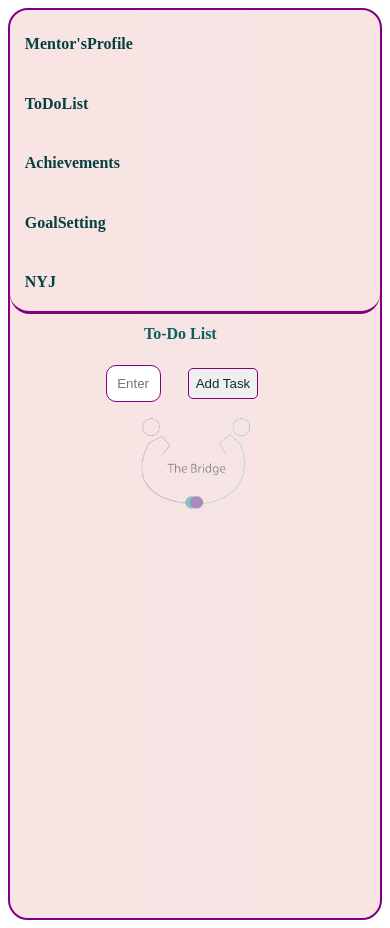
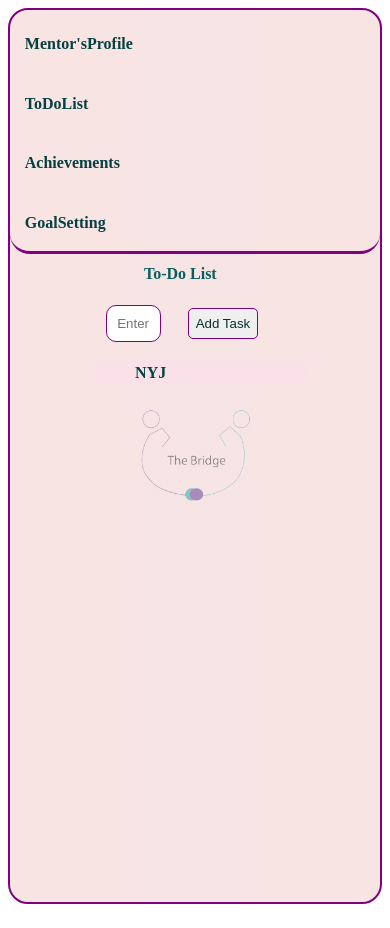
Before and after one commit to priscilla-mikisa/mentorshipProgram, a plain HTML site: page To-Do.html in a window 390 px wide. Drawn offline with Linux system fonts and the light colour scheme.

Commit message:
added a link

```diff
--- a/To-Do.html
+++ b/To-Do.html
@@ -15,14 +15,14 @@
     <h3><a href="To-Do.html" class="nav">ToDoList</a></h3>
     <h3><a href="achievements.html" class="nav">Achievements</a></h3>
     <h3><a href="goals.html" class="nav">GoalSetting</a></h3>
-    <h3><a href="NYJ.html" class="nav">NYJ</a></h3>
     </div>
         </div>
     <div class="toDo">
     <h1 class="toDoTitle">To-Do List</h1>
     <input type="text" id="addTask" placeholder="Enter what you want to do.....">
     <button id="addButton">Add Task</button>
-    <ul id="ToDo"></ul>
+    <ul id="ToDo"><li>    <h3><a href="NYJ.html" class="NYJnav">NYJ</a></h3>
+    </li></ul>
     </div>
     </div>
     <script>
--- a/toDo.css
+++ b/toDo.css
@@ -105,6 +105,11 @@ button{
         color: rgb(5, 65, 65);
         font-size: 1rem;
     }
+    .NYJnav{
+        text-decoration: none;
+        color: rgb(5, 65, 65);
+        font-size: 1rem;
+    }
     .navLinks{
         display: flex;
         flex-direction: column;
```
Also changed, not shown: achievements.html (+0 -1 lines), goals.html (+0 -1 lines), home.html (+0 -1 lines).
